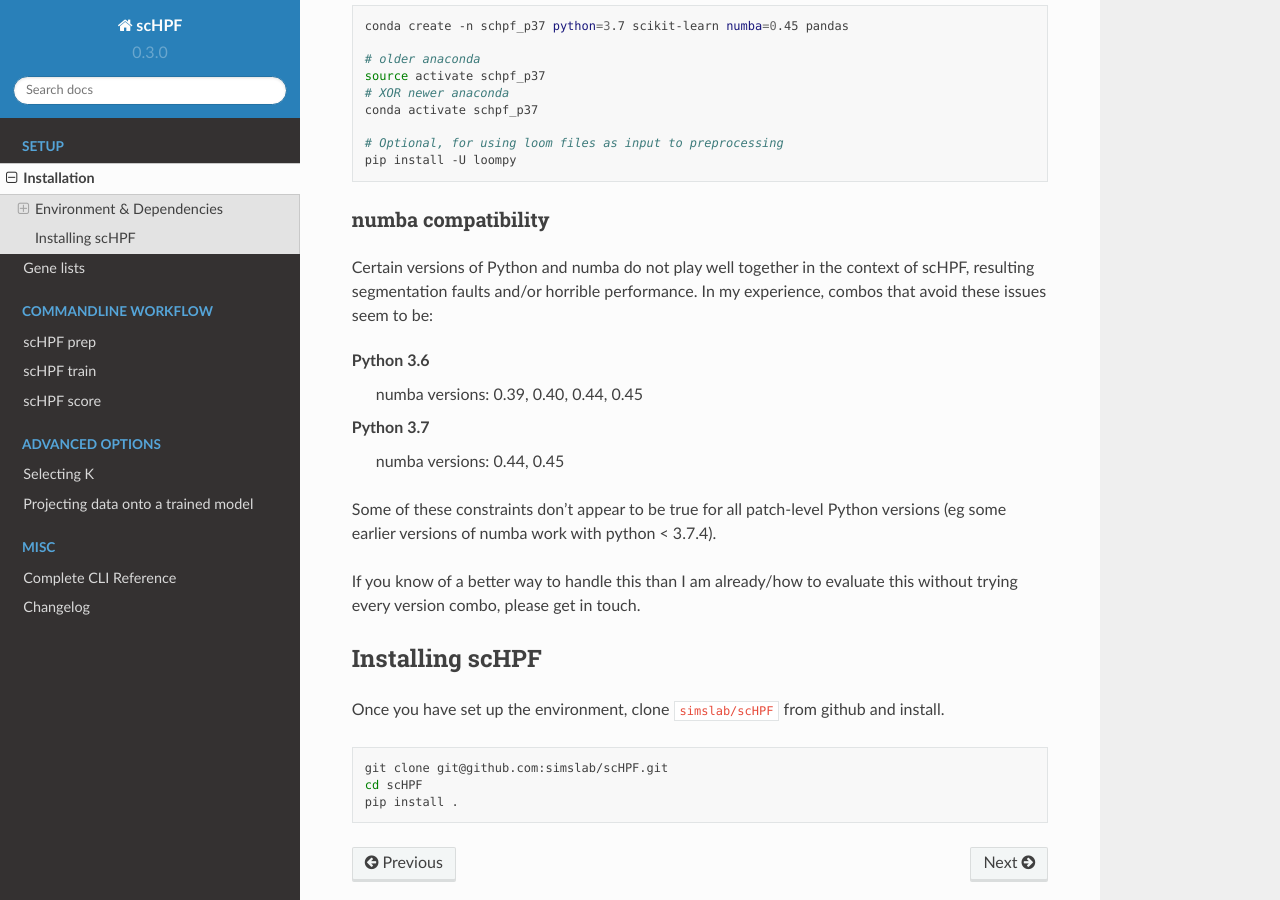
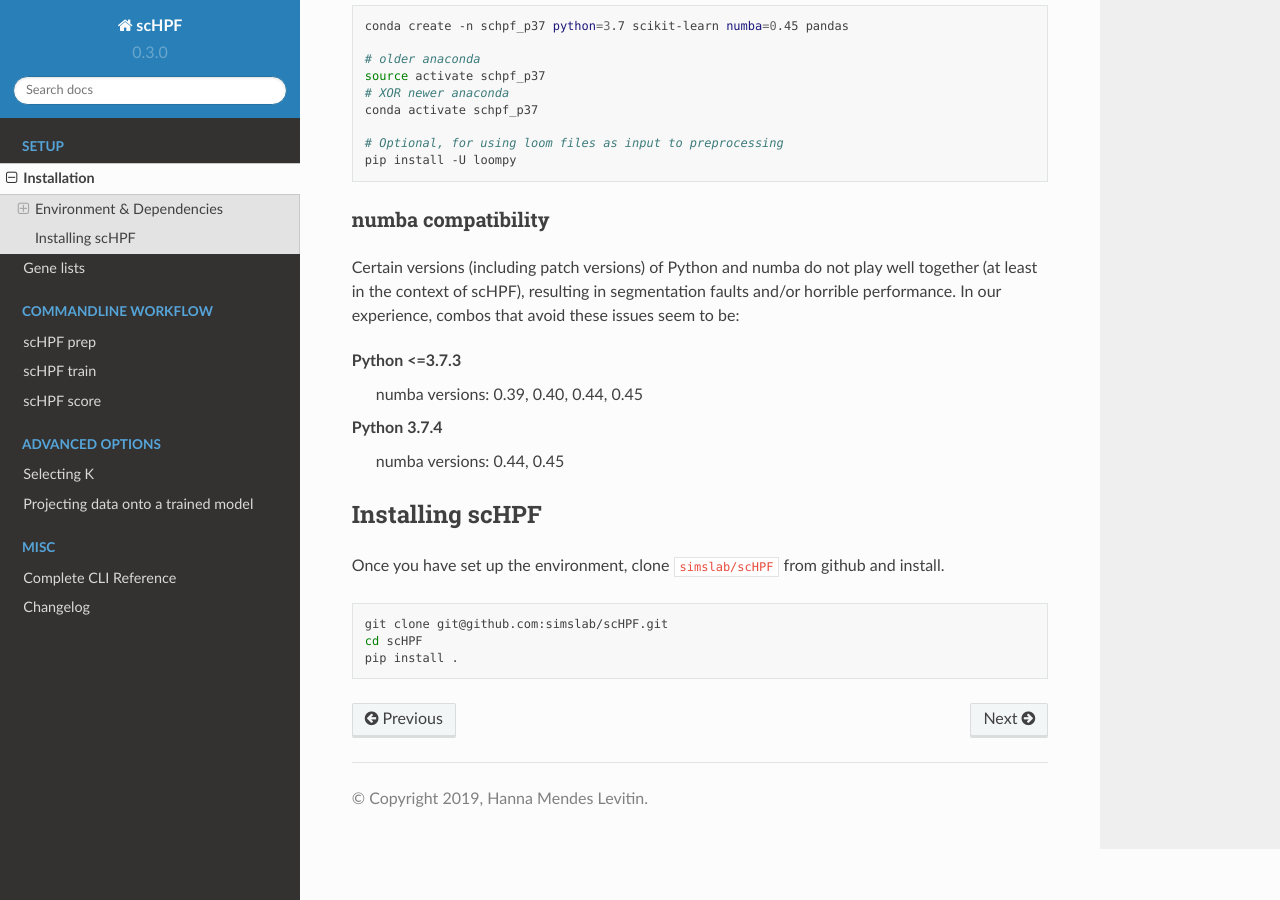
Before and after one commit to simslab/scHPF, a Sphinx documentation site: the page built from docs/install.rst, in a window 1280 px wide and 900 px high, scrolled down 451 px. Built offline with Sphinx 7.4.7 and the Read the Docs theme 2.0.0, drawn with Linux system fonts in a browser that asks for light colours.

Commit message:
doc numba req update

```diff
--- a/docs/install.rst
+++ b/docs/install.rst
@@ -37,20 +37,15 @@ its stripped-down version `miniconda`_):
 
 numba compatibility
 -------------------
-Certain versions of Python and numba do not play well together in the context
-of scHPF, resulting segmentation faults and/or horrible performance.  In my
-experience, combos that avoid these issues seem to be:
+Certain versions (including patch versions) of Python and numba do not play
+well together (at least in the context of scHPF), resulting in segmentation
+faults and/or horrible performance.  In our experience, combos that
+avoid these issues seem to be:
 
-**Python 3.6**
+**Python <=3.7.3**
     numba versions: 0.39, 0.40, 0.44, 0.45
-**Python 3.7**
+**Python 3.7.4**
     numba versions: 0.44, 0.45
-
-Some of these constraints don't appear to be true for all patch-level Python
-versions (eg some earlier versions of numba work with python < 3.7.4).
-
-If you know of a better way to handle this than I am already/how to evaluate
-this without trying every version combo, please get in touch.
 
 
 Installing scHPF
```
